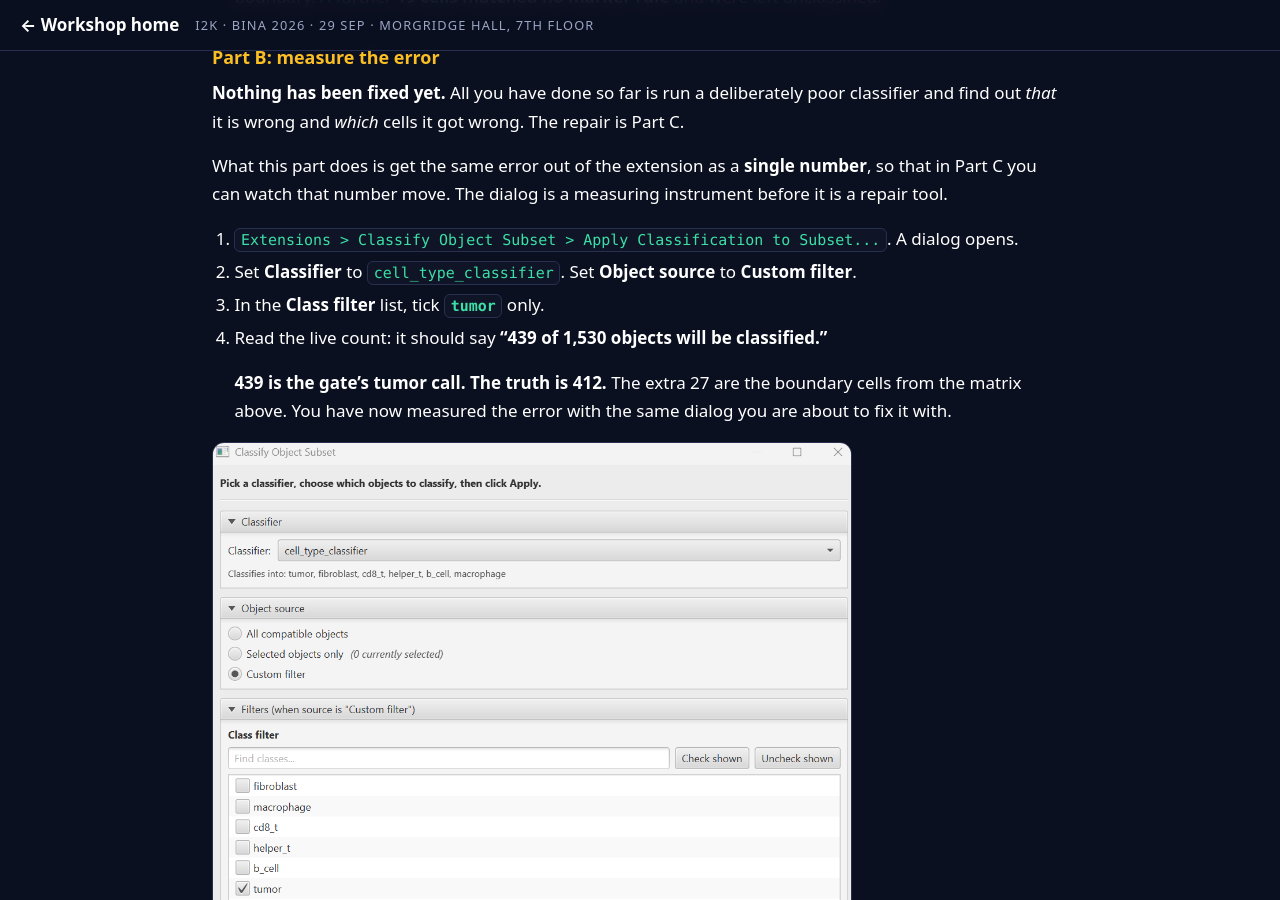
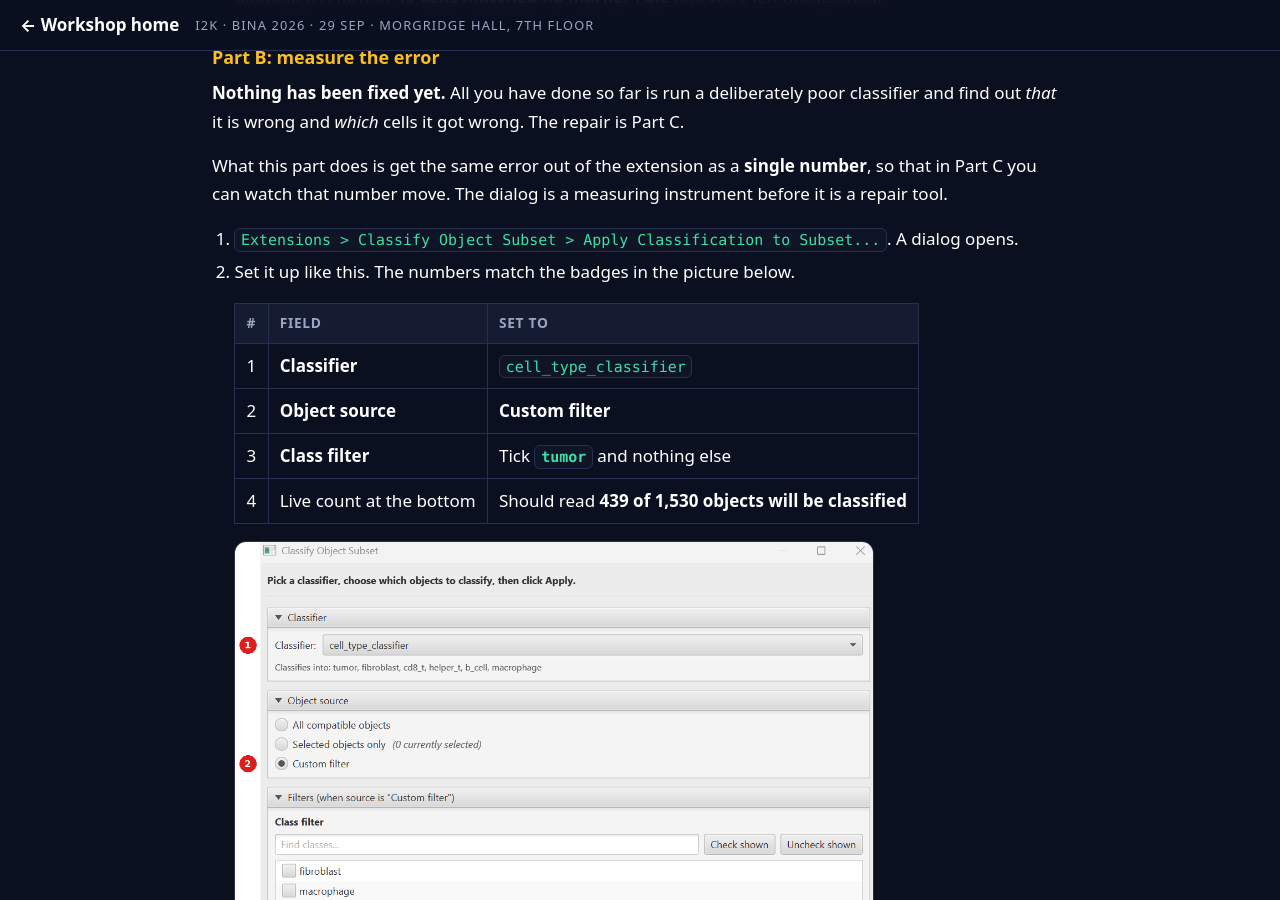
Before and after one commit to MichaelSNelson/BINA-I2K-2026-QuPath-Extensions, a Jekyll site: the page built from docs/07-classify-object-subset.md, in a window 1280 px wide and 900 px high, scrolled down 5832 px. Built offline with Jekyll 4.4.1, drawn with Linux system fonts in a browser that asks for light colours; some of the changed text lies outside the part shown.

Commit message:
Guide 07: Part B settings as a numbered table matched to a badged dialog
Claude-Session: https://claude.ai/code/session_01KwiACUr5MacuDvqp74c96o

```diff
--- a/docs/07-classify-object-subset.md
+++ b/docs/07-classify-object-subset.md
@@ -184,15 +184,20 @@ in Part C you can watch that number move. The dialog is a measuring instrument b
 repair tool.
 
 1. `Extensions > Classify Object Subset > Apply Classification to Subset...`. A dialog opens.
-2. Set **Classifier** to `cell_type_classifier`. Set **Object source** to **Custom filter**.
-3. In the **Class filter** list, tick **`tumor`** only.
-4. Read the live count: it should say **"439 of 1,530 objects will be classified."**
+2. Set it up like this. The numbers match the badges in the picture below.
+
+    | # | Field | Set to |
+    |---|---|---|
+    | 1 | **Classifier** | `cell_type_classifier` |
+    | 2 | **Object source** | **Custom filter** |
+    | 3 | **Class filter** | Tick **`tumor`** and nothing else |
+    | 4 | Live count at the bottom | Should read **439 of 1,530 objects will be classified** |
+
+    <img src="../images/classify-object-subset/dialog-tumor-count-numbered.png" alt="The Classify Object Subset dialog with red numbered badges down the left edge. 1 beside Classifier, set to cell_type_classifier; 2 beside the Object source options, with Custom filter selected; 3 beside the tumor row in the class filter list, the only one ticked, with 1 of 6 checked at the right; 4 beside the line at the bottom reading 439 of 1,530 objects will be classified" width="640">
 
     **439 is the gate's tumor call. The truth is 412.** The extra 27 are the boundary cells
     from the matrix above. You have now measured the error with the same dialog you are about
     to fix it with.
-
-<img src="../images/classify-object-subset/dialog-tumor-count.png" alt="The Classify Object Subset dialog. Classifier is cell_type_classifier, Object source is Custom filter, and in the class filter only tumor is ticked, showing 1 of 6 checked. At the bottom the live count reads 439 of 1,530 objects will be classified" width="640">
 
 The dialog also tells you what the classifier can produce — *Classifies into: tumor,
 fibroblast, cd8_t, helper_t, b_cell, macrophage* — and **Show selection** highlights the
@@ -217,8 +222,8 @@ matching cells in the viewer, if you would rather see them than count them.
     CD8 T cells, 9 macrophages, 3 helper T cells and 1 B cell the gate had pushed into the
     tumor class. The other 412 it looked at were already right and were left alone.
 
-3. Now measure again. Reopen the dialog, set **Object source** to **Custom filter**, tick
-    **`tumor`** only, and read the live count.
+3. Now measure again. Reopen the dialog with the same settings as in Part B (**Custom filter**,
+    **`tumor`** only) and read the live count.
 
     <img src="../images/classify-object-subset/dialog-after-repair.png" alt="The filter panel after the repair, with only tumor ticked, and the live count now reading 412 of 1,530 objects will be classified" width="640">
 
```
Also changed, not shown: images/classify-object-subset/dialog-tumor-count-numbered.png (added), images/classify-object-subset/dialog-tumor-count.png (deleted).
